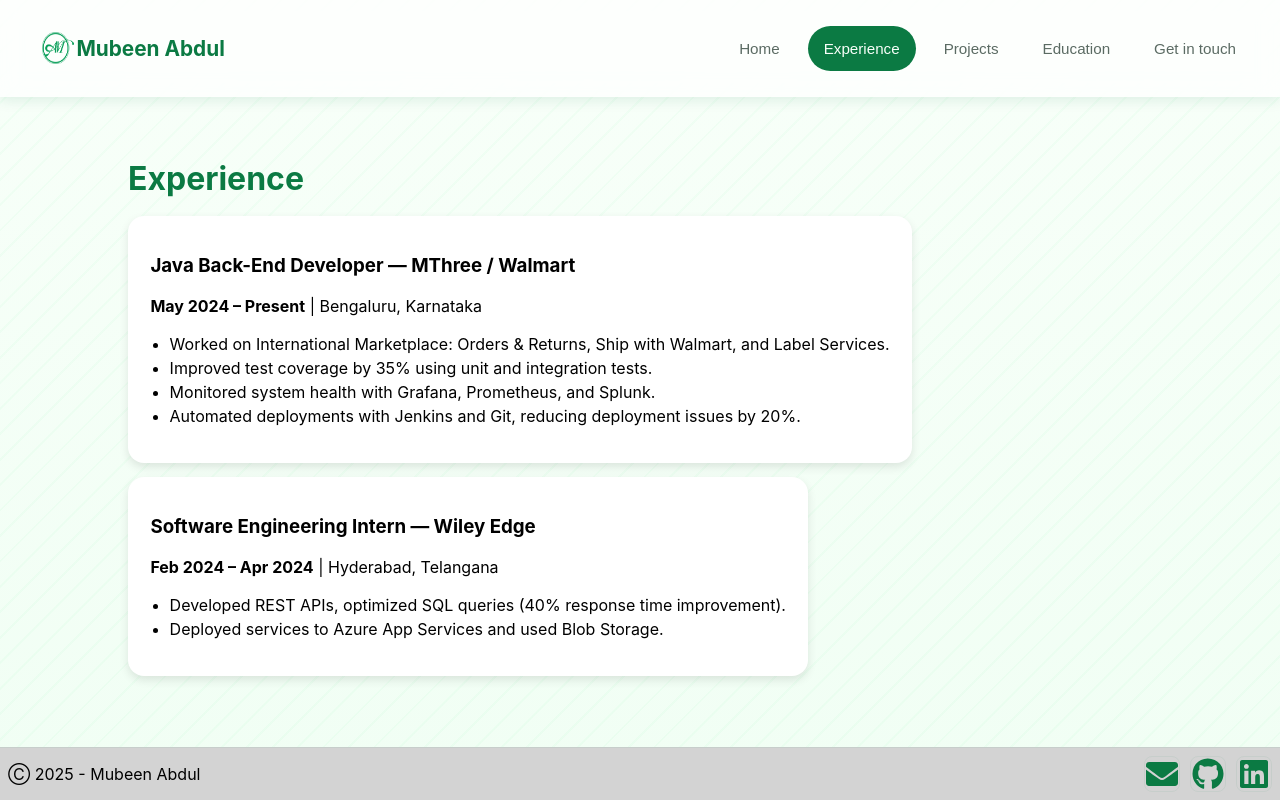
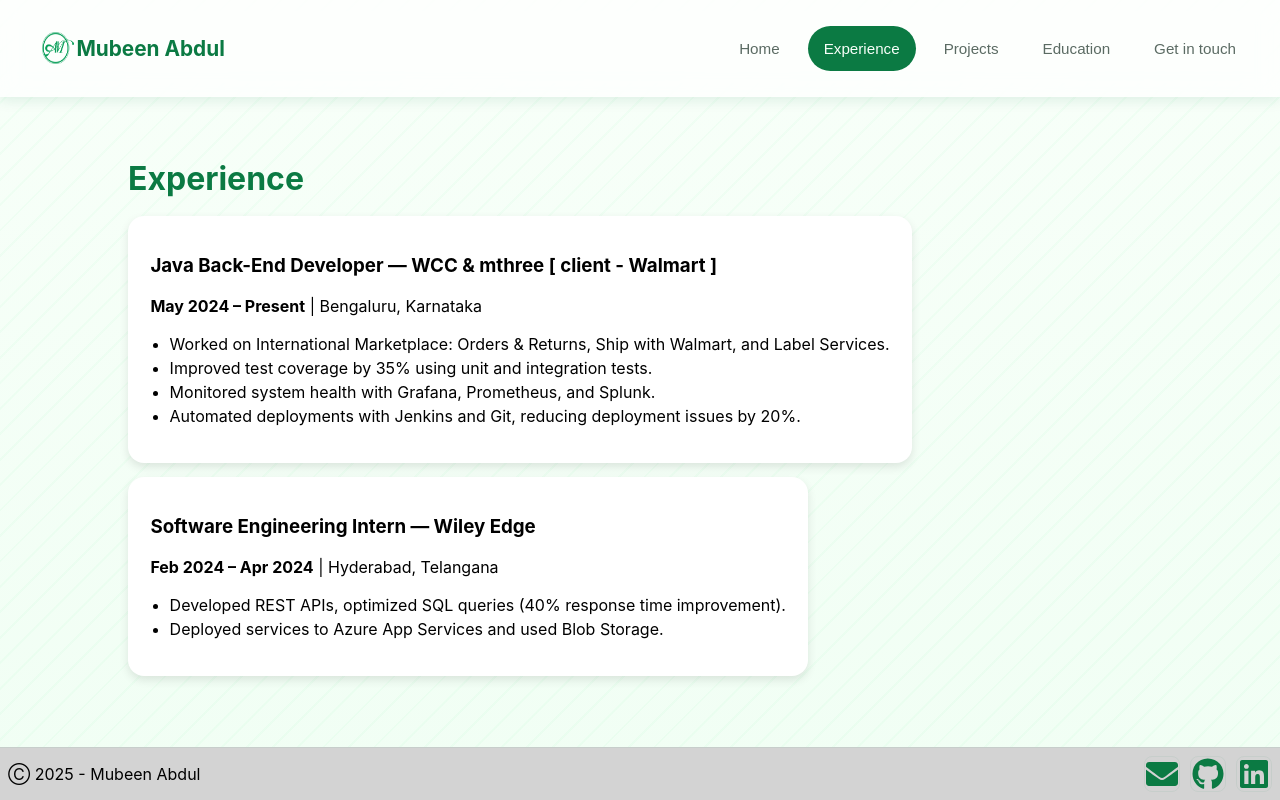
Before and after one commit to Abdul-Mubeen-git/portfolio_vite_react, a React (Vite) app: page / in a window 1280 px wide. Both pictures are taken after a click on the button "Experience". Built offline with nearby package versions, Linux system fonts and the light colour scheme.

Commit message:
updated the text experience

```diff
--- a/src/pages/Experience.jsx
+++ b/src/pages/Experience.jsx
@@ -6,7 +6,7 @@ export default function Experience(){
       <h1>Experience</h1>
       <div className='card-row'>
         <div className="experience-item">
-        <h3>Java Back-End Developer — MThree / Walmart</h3>
+        <h3>Java Back-End Developer — WCC & mthree [ client - Walmart ]</h3>
         <p><strong>May 2024 – Present</strong> | Bengaluru, Karnataka</p>
         <ul>
           <li>Worked on International Marketplace: Orders & Returns, Ship with Walmart, and Label Services.</li>
```
